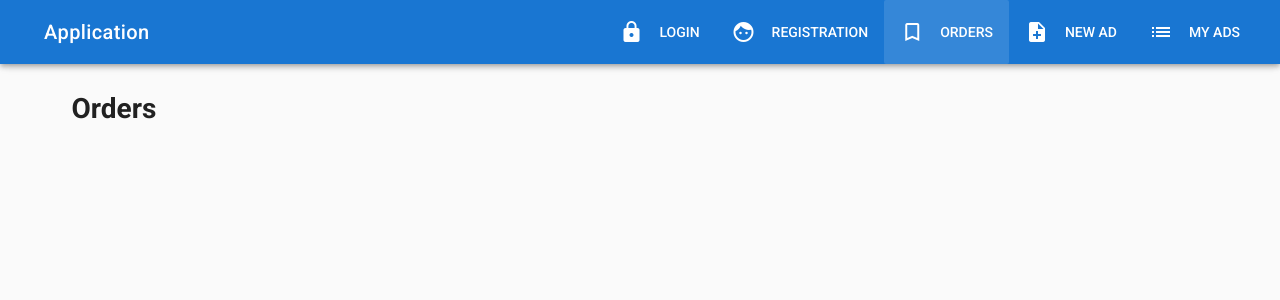
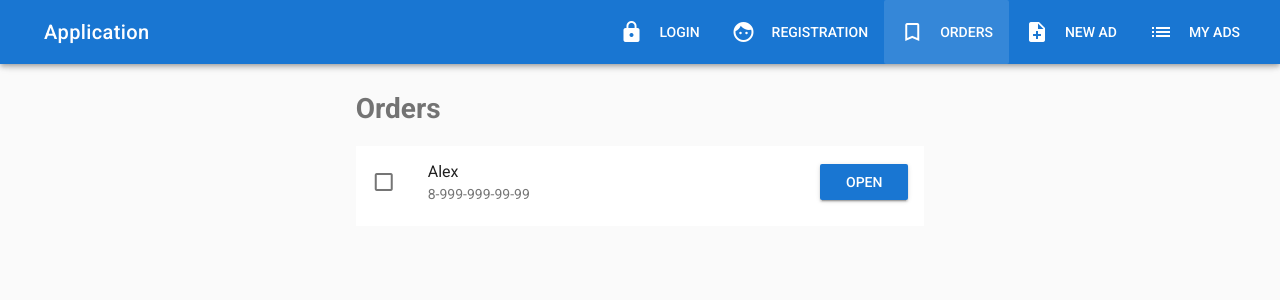
Before and after one commit to platonovAlexey/vue-ads-cars, a Vue app: page /orders in a window 1280 px wide. Shown: the top 300 px of the page. Built offline with nearby package versions, Linux system fonts and the light colour scheme.

Commit message:
add order page

```diff
--- a/src/components/User/Orders.vue
+++ b/src/components/User/Orders.vue
@@ -1,8 +1,33 @@
 <template>
   <v-container>
     <v-layout row>
-      <v-flex xs12>
-        <h1>Orders</h1>
+      <v-flex xs12 sm6 offset-sm3>
+        <h1 class="text--secondary mb-3">Orders</h1>
+        <v-list two-line subheader>
+          <v-list-tile
+            avatar
+            v-for="order of orders"
+            :key="order.id"
+          >
+            <v-list-tile-action>
+              <v-checkbox
+                :input-value="order.done"
+                @change="markDone(order)"
+                color="primary"
+              ></v-checkbox>
+            </v-list-tile-action>
+            <v-list-tile-content>
+              <v-list-tile-title>{{order.name}}</v-list-tile-title>
+              <v-list-tile-sub-title>{{order.phone}}</v-list-tile-sub-title>
+            </v-list-tile-content>
+            <v-list-tile-action>
+              <v-btn
+                :to="'/ad/' + order.adId"
+                class="primary"
+              >Open</v-btn>
+            </v-list-tile-action>
+          </v-list-tile>
+        </v-list>
       </v-flex>
     </v-layout>
   </v-container>
@@ -12,6 +37,20 @@
   export default {
     data () {
       return {
+        orders: [
+          {
+            id: '111',
+            name: 'Alex',
+            phone: '8-999-999-99-99',
+            adId: '123',
+            done: false
+          }
+        ]
+      }
+    },
+    methods: {
+      markDone (order) {
+        order.done = true
       }
     }
   }
```
